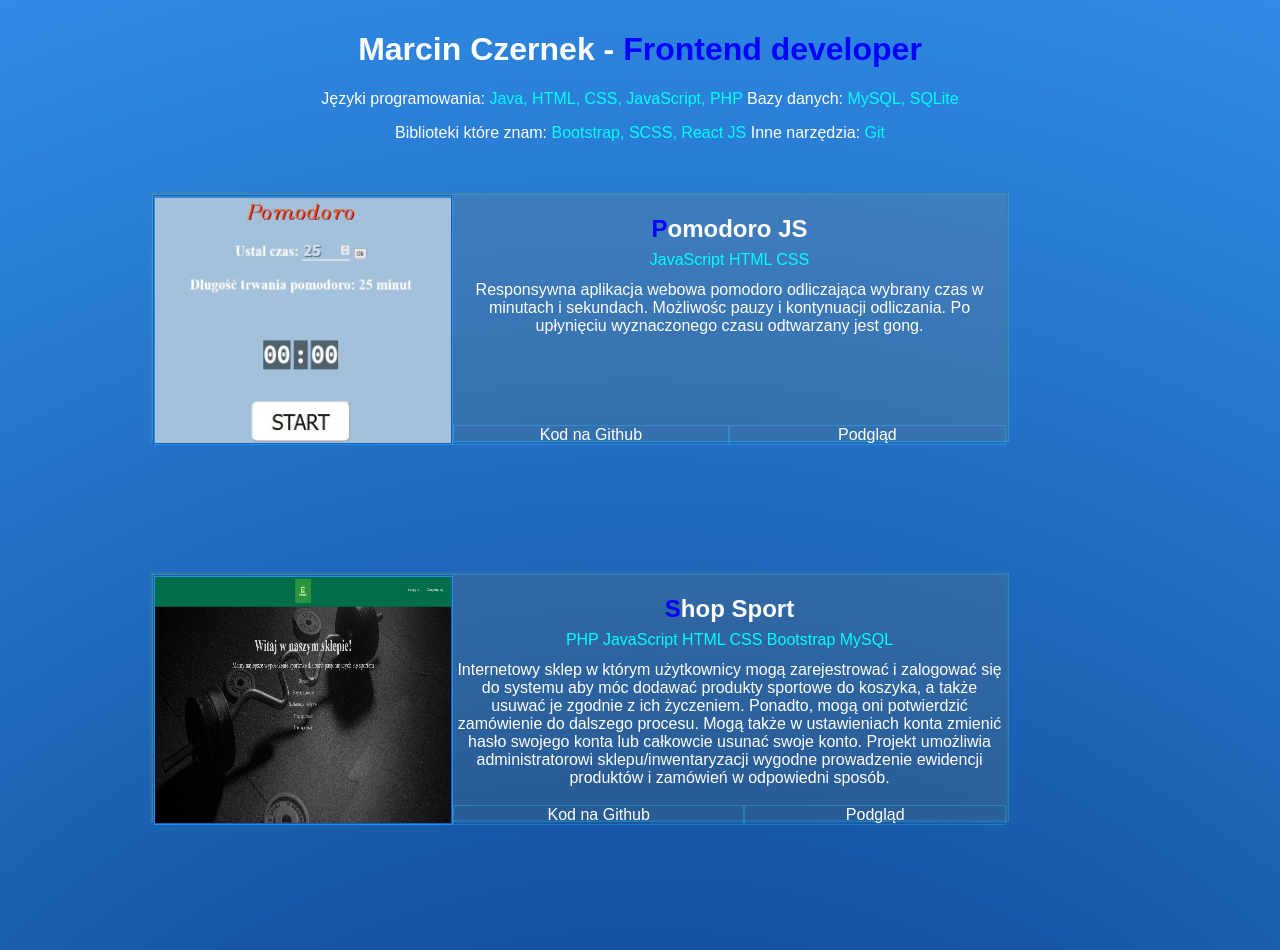
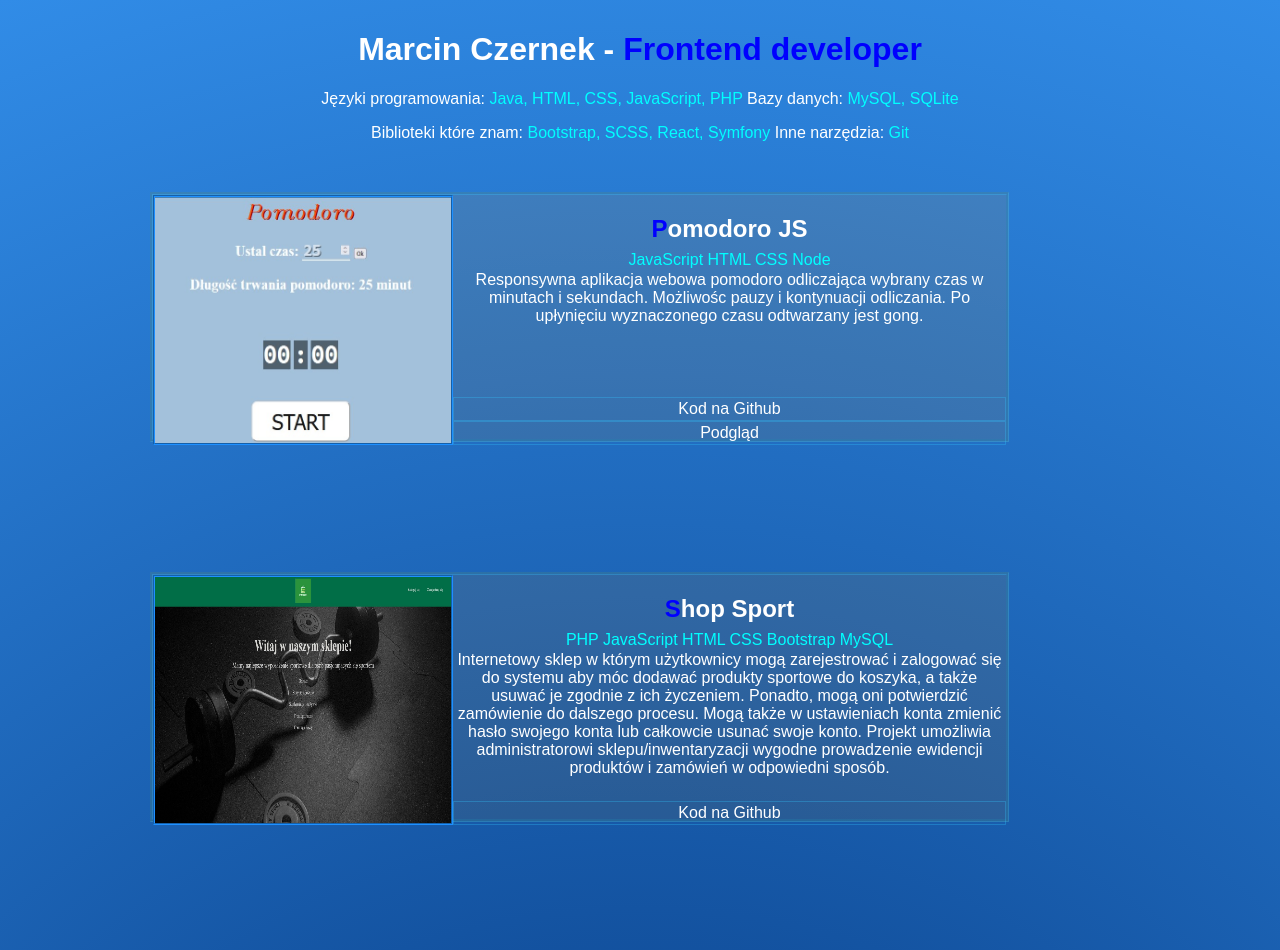
Before and after one commit to MarcinCzernek/MarcinC_portfolio, a React (Create React App) app: page / in a window 1280 px wide. Shown: the top 950 px of the page. Built offline with nearby package versions, Linux system fonts and the light colour scheme.

Commit message:
A few fixes

```diff
--- a/src/App.css
+++ b/src/App.css
@@ -34,11 +34,12 @@ body{
 .app{
 
   display: grid;
-  grid-template-rows: 40px 30px  1fr;
+  grid-template-rows: 40px 20px 1fr;
   grid-template-areas: "app_image app_header app_header"
                          "app_image app_tech app_tech"
                          "app_image app_desc app_desc"
-                         "app_image app_link_git app_link_live";
+                         "app_image app_link_git app_link_git"
+                          "app_image app_link_live app_link_live";
   text-align: center;
   /*padding: 20px 55px;*/
   height: 250px;
@@ -81,6 +82,7 @@ body{
   text-decoration: none;
   border: 1px groove rgba(50,200,300,0.3);
   color: white;
+  padding: 2px;
 }
 .app_link_live{
 }
--- a/src/App.js
+++ b/src/App.js
@@ -22,7 +22,7 @@ function App() {
       <div className="about">
         <p>Języki programowania:<span className="langauges"> Java, HTML, CSS, JavaScript, PHP </span> Bazy danych: <span
             className="langauges">MySQL, SQLite</span></p>
-        <p>Biblioteki które znam: <span className="langauges">Bootstrap, SCSS, React JS </span> Inne narzędzia: <span
+        <p>Biblioteki które znam: <span className="langauges">Bootstrap, SCSS, React, Symfony </span> Inne narzędzia: <span
             className="langauges">Git</span></p>
       </div>
 
@@ -32,9 +32,9 @@ function App() {
           <h2 className="app_header">Pomodoro JS</h2>
           <p className="app_desc">Responsywna aplikacja webowa pomodoro odliczająca wybrany czas w minutach i sekundach.
             Możliwośc pauzy i kontynuacji odliczania. Po upłynięciu wyznaczonego czasu odtwarzany jest gong.</p>
-          <p className="app_tech">JavaScript HTML CSS</p>
+          <p className="app_tech">JavaScript HTML CSS Node</p>
           <img className="app_img" src={Pomodoro} alt="example" width="300px" height="250px"/>
-            <a className="app_link_live" href="#">Podgląd</a>
+          <a className="app_link_live" href="https://pomodoro-js-ten.vercel.app/">Podgląd</a>
             <a className="app_link_git" href="https://github.com/MarcinCzernek/pomodoro_js">Kod na Github</a>
         </div>
 
@@ -48,7 +48,7 @@ function App() {
             w odpowiedni sposób.</p>
           <p className="app_tech">PHP JavaScript HTML CSS Bootstrap MySQL</p>
           <img className="app_img" src={ShopSport} alt="example" width="300px" height="250px"/>
-            <a className="app_link_live" href="#">Podgląd</a>
+
             <a className="app_link_git" href="https://github.com/MarcinCzernek/shopSport">Kod na Github</a>
         </div>
 
@@ -62,7 +62,7 @@ function App() {
           <p className="app_desc">Aplikacja webowa zaznacza na mapie dane miasto i wyświetla poziom zanieczyszczenia
             powietrza w jego strefie. Korzysta z bazy danych o zanieczyszczeniu powietrza - API OpenAQ</p>
           <p className="app_tech">JavaScript</p>
-          <a className="app_link_live" href="">Podgląd</a>
+
           <a className="app_link_git" href="https://github.com/MarcinCzernek/Leaflet_javascript_lab3">Kod na Github</a>
           <img className="app_img" src={Leaftlet} alt="example" width="300px" height="250px"/>
         </div>
@@ -74,7 +74,7 @@ function App() {
             niedopowiednich słów.</p>
           <p className="app_tech">JavaScript PHP HTML CSS MySQL</p>
           <img className="app_img" src={Pak_register} alt="example" width="300px" height="250px"/>
-            <a className="app_link_live" href="">Podgląd</a>
+
             <a className="app_link_git" href="https://github.com/MarcinCzernek/PAK-project">Kod na Github</a>
         </div>
         <div className="app">
@@ -107,7 +107,7 @@ function App() {
             angielskiego ze słuchu.</p>
           <p className="app_tech">Java SQLite Android</p>
           <img className="app_img" src={Easy_eng} alt="example" width="300px" height="250px"/>
-            <a className="app_link_live" href="">Podgląd</a>
+
             <a className="app_link_git" href="https://github.com/MarcinCzernek/LearnEnglishApp">Kod na Github</a>
         </div>
 
```
